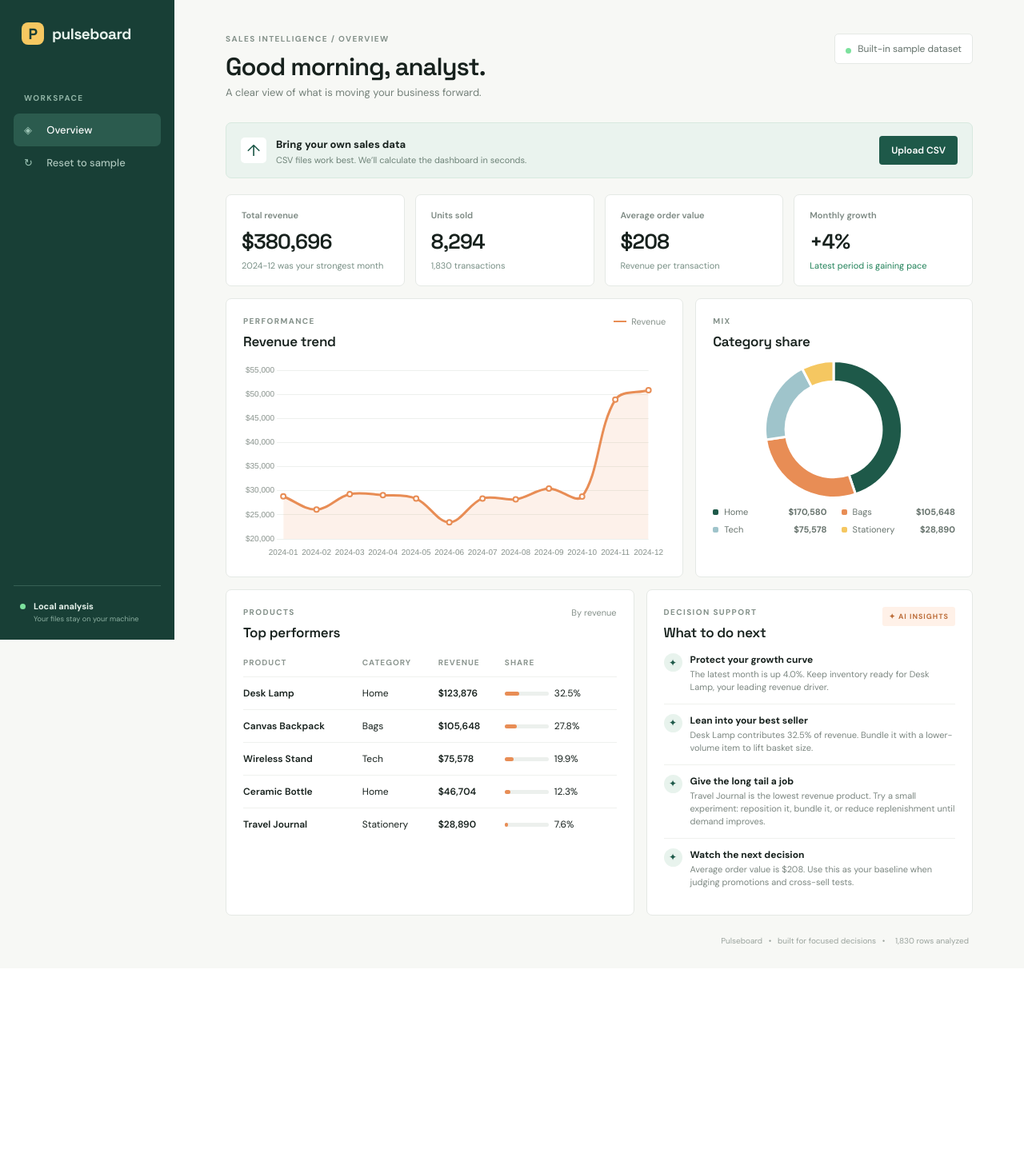
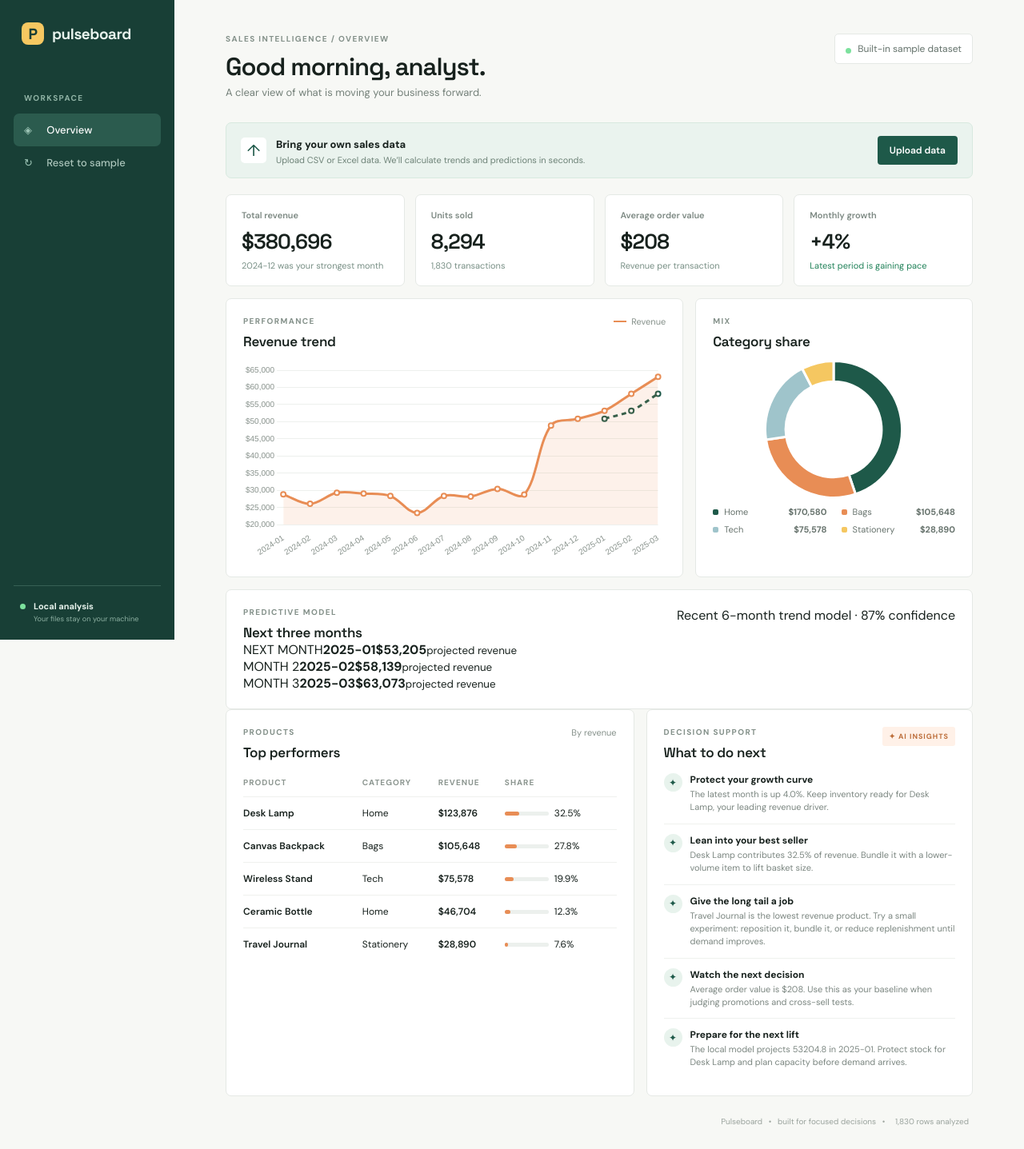
Before and after one commit to saikiran525/pulseboard-sales-dashboard, a Flask app: page / in a window 1280 px wide. Shown: the whole page at 80% size. Before the commit the page ends 1183 px from the top, so only its background shows below. Run offline with Flask 3, Linux system fonts and the light colour scheme.

Commit message:
Add Excel forecasting and cloud deployment

```diff
--- a/app.py
+++ b/app.py
@@ -1,3 +1,4 @@
+import os
 from pathlib import Path
 
 import numpy as np
@@ -7,6 +8,7 @@
 app = Flask(__name__)
 
 REQUIRED_COLUMNS = {"date", "product", "quantity"}
+SUPPORTED_EXTENSIONS = {".csv", ".xlsx"}
 COLUMN_ALIASES = {
     "order_date": "date",
     "transaction_date": "date",
@@ -64,6 +66,50 @@
     return round(float(value), 2)
 
 
+def forecast_revenue(monthly, periods=3):
+    """Forecast monthly revenue with a local trend model and a confidence score."""
+    history = monthly["revenue"].astype(float).to_numpy()
+    if len(history) == 0:
+        return [], 0, "Insufficient history"
+
+    window = min(len(history), 6)
+    recent = history[-window:]
+    if len(recent) == 1:
+        slope = 0
+        intercept = recent[0]
+        baseline = recent[-1]
+    else:
+        x_values = np.arange(len(recent), dtype=float)
+        slope, intercept = np.polyfit(x_values, recent, 1)
+        baseline = intercept + slope * (len(recent) - 1)
+
+    fitted = intercept + slope * np.arange(len(recent))
+    error = float(np.mean(np.abs(recent - fitted)))
+    scale = max(float(np.mean(recent)), 1)
+    confidence = int(np.clip(100 - (error / scale * 100), 35, 96))
+    last_month = pd.Period(monthly.iloc[-1]["month"], freq="M")
+    predictions = []
+    for offset in range(1, periods + 1):
+        predicted = max(0, baseline + slope * offset)
+        predictions.append({"month": str(last_month + offset), "revenue": money(predicted)})
+    direction = "rising" if slope > scale * 0.02 else "falling" if slope < -scale * 0.02 else "steady"
+    return predictions, confidence, direction
+
+
+def load_upload(upload):
+    extension = Path(upload.filename).suffix.lower()
+    if extension not in SUPPORTED_EXTENSIONS:
+        raise ValueError("Upload a CSV or Excel workbook (.xlsx) file.")
+    if extension == ".xlsx":
+        workbook = pd.ExcelFile(upload)
+        for sheet in workbook.sheet_names:
+            frame = pd.read_excel(workbook, sheet_name=sheet)
+            if not frame.dropna(how="all").empty:
+                return frame, f"{upload.filename} / {sheet}"
+        raise ValueError("The Excel workbook does not contain a non-empty sheet.")
+    return pd.read_csv(upload), upload.filename
+
+
 def analyze(frame):
     frame = prepare_data(frame)
     frame["month"] = frame["date"].dt.to_period("M").astype(str)
@@ -72,6 +118,7 @@
     products = frame.groupby(["product", "category"], as_index=False).agg(revenue=("revenue", "sum"), units=("quantity", "sum"), orders=("product", "size"))
     products = products.sort_values("revenue", ascending=False)
     categories = frame.groupby("category", as_index=False).agg(revenue=("revenue", "sum"), units=("quantity", "sum")).sort_values("revenue", ascending=False)
+    forecast, confidence, forecast_direction = forecast_revenue(monthly)
 
     total_revenue = frame["revenue"].sum()
     best_month = monthly.loc[monthly["revenue"].idxmax()]
@@ -88,10 +135,20 @@
         weakest = products.iloc[-1]
         suggestions.append({"type": "insight", "title": "Give the long tail a job", "body": f"{weakest['product']} is the lowest revenue product. Try a small experiment: reposition it, bundle it, or reduce replenishment until demand improves."})
     suggestions.append({"type": "tip", "title": "Watch the next decision", "body": f"Average order value is ${avg_order:,.0f}. Use this as your baseline when judging promotions and cross-sell tests."})
+    if forecast:
+        next_month = forecast[0]
+        if forecast_direction == "rising":
+            suggestions.append({"type": "forecast", "title": "Prepare for the next lift", "body": f"The local model projects {money(next_month['revenue'])} in {next_month['month']}. Protect stock for {top_product['product']} and plan capacity before demand arrives."})
+        elif forecast_direction == "falling":
+            suggestions.append({"type": "warning", "title": "Act before the slowdown", "body": f"The local model points to {money(next_month['revenue'])} in {next_month['month']}. Test a targeted offer and check inventory on your strongest products now."})
+        else:
+            suggestions.append({"type": "forecast", "title": "Plan around a steady baseline", "body": f"The local model projects {money(next_month['revenue'])} in {next_month['month']}. Use this baseline to evaluate campaign and pricing experiments."})
 
     return {
         "summary": {"revenue": money(total_revenue), "units": int(frame["quantity"].sum()), "orders": int(len(frame)), "avg_order": money(avg_order), "growth": round(latest_growth, 1), "best_month": best_month["month"], "top_product": top_product["product"]},
         "monthly": [{"month": row.month, "revenue": money(row.revenue), "units": int(row.units), "growth": round(float(row.growth), 1)} for row in monthly.itertuples()],
+        "forecast": forecast,
+        "forecast_meta": {"confidence": confidence, "direction": forecast_direction, "method": "Recent 6-month trend model"},
         "products": [{"product": row.product, "category": row.category, "revenue": money(row.revenue), "units": int(row.units), "orders": int(row.orders), "share": round(row.revenue / total_revenue * 100, 1)} for row in products.head(8).itertuples()],
         "categories": [{"category": row.category, "revenue": money(row.revenue), "units": int(row.units)} for row in categories.itertuples()],
         "suggestions": suggestions,
@@ -108,8 +165,7 @@
 def api_analyze():
     try:
         if "file" in request.files and request.files["file"].filename:
-            frame = pd.read_csv(request.files["file"])
-            source = request.files["file"].filename
+            frame, source = load_upload(request.files["file"])
         else:
             frame = demo_data()
             source = "Built-in sample dataset"
@@ -121,4 +177,4 @@
 
 
 if __name__ == "__main__":
-    app.run(debug=True, port=5000)
+    app.run(debug=os.environ.get("FLASK_DEBUG", "1") == "1", host="0.0.0.0", port=int(os.environ.get("PORT", "5000")))
--- a/requirements.txt
+++ b/requirements.txt
@@ -1,3 +1,5 @@
 Flask>=3.0.0
 pandas>=2.0.0
 numpy>=1.24.0
+openpyxl>=3.1.0
+gunicorn>=21.2.0; sys_platform != "win32"
--- a/static/app.js
+++ b/static/app.js
@@ -23,12 +23,16 @@
   ].map(([label, value, foot, state]) => `<div class="metric"><div class="metric-label">${label}</div><div class="metric-value">${value}</div><div class="metric-foot ${state}">${foot}</div></div>`).join('');
 
   if (trendChart) trendChart.destroy();
-  trendChart = new Chart(document.querySelector('#trendChart'), {type:'line', data:{labels:data.monthly.map(x=>x.month), datasets:[{data:data.monthly.map(x=>x.revenue), borderColor:'#e88d55', backgroundColor:'rgba(232,141,85,.12)', fill:true, tension:.35, pointRadius:3, pointBackgroundColor:'#fff', pointBorderWidth:2}]}, options:{responsive:true, maintainAspectRatio:false, plugins:{legend:{display:false}}, scales:{y:{border:{display:false},grid:{color:'#edf0ed'},ticks:{callback:v=>money(v),font:{size:10},color:'#87918b'}},x:{border:{display:false},grid:{display:false},ticks:{font:{size:10},color:'#87918b'}}}}});
+  const actualMonths = data.monthly.map(x=>x.month);
+  const forecastMonths = data.forecast.map(x=>x.month);
+  trendChart = new Chart(document.querySelector('#trendChart'), {type:'line', data:{labels:[...actualMonths, ...forecastMonths], datasets:[{label:'Revenue', data:[...data.monthly.map(x=>x.revenue), ...data.forecast.map(x=>x.revenue)], borderColor:'#e88d55', backgroundColor:'rgba(232,141,85,.12)', fill:true, tension:.35, pointRadius:3, pointBackgroundColor:'#fff', pointBorderWidth:2},{label:'Prediction', data:[...data.monthly.map(()=>null), data.monthly.at(-1)?.revenue ?? null, ...data.forecast.map(x=>x.revenue)], borderColor:'#1e5949', borderDash:[6,5], backgroundColor:'transparent', fill:false, tension:.35, pointRadius:3, pointBackgroundColor:'#fff', pointBorderWidth:2}]}, options:{responsive:true, maintainAspectRatio:false, plugins:{legend:{display:false}}, scales:{y:{border:{display:false},grid:{color:'#edf0ed'},ticks:{callback:v=>money(v),font:{size:10},color:'#87918b'}},x:{border:{display:false},grid:{display:false},ticks:{font:{size:10},color:'#87918b'}}}}});
 
   if (categoryChart) categoryChart.destroy();
   categoryChart = new Chart(document.querySelector('#categoryChart'), {type:'doughnut', data:{labels:data.categories.map(x=>x.category), datasets:[{data:data.categories.map(x=>x.revenue), backgroundColor:palette, borderWidth:3, borderColor:'#fff'}]}, options:{responsive:true, maintainAspectRatio:false, cutout:'70%', plugins:{legend:{display:false}}}});
   document.querySelector('#categoryLegend').innerHTML = data.categories.map((x,i)=>`<div><span><i style="background:${palette[i%palette.length]}"></i>${x.category}</span><strong>${money(x.revenue)}</strong></div>`).join('');
   document.querySelector('#productsBody').innerHTML = data.products.map(x=>`<tr><td>${x.product}</td><td>${x.category}</td><td>${money(x.revenue)}</td><td><span class="share-bar"><b style="width:${Math.min(x.share,100)}%"></b></span>${x.share}%</td></tr>`).join('');
+  document.querySelector('#forecastMeta').textContent = `${data.forecast_meta.method} · ${data.forecast_meta.confidence}% confidence`;
+  document.querySelector('#forecastCards').innerHTML = data.forecast.map((x, i) => `<div class="forecast-card"><span>${i === 0 ? 'NEXT MONTH' : `MONTH ${i + 1}`}</span><strong>${x.month}</strong><b>${money(x.revenue)}</b><small>projected revenue</small></div>`).join('');
   document.querySelector('#suggestions').innerHTML = data.suggestions.map(x=>`<div class="suggestion ${x.type}"><div class="suggestion-icon">${x.type === 'warning' ? '!' : '✦'}</div><div><div class="suggestion-title">${x.title}</div><div class="suggestion-body">${x.body}</div></div></div>`).join('');
 }
 
--- a/templates/index.html
+++ b/templates/index.html
@@ -20,13 +20,14 @@
   </aside>
   <main class="main-content">
     <header class="topbar"><div><p class="eyebrow">SALES INTELLIGENCE / OVERVIEW</p><h1>Good morning, analyst.</h1><p class="muted">A clear view of what is moving your business forward.</p></div><div class="date-chip"><span class="live-dot"></span><span id="datasetName">Sample dataset</span></div></header>
-    <section class="upload-strip"><div class="upload-copy"><div class="upload-icon">↑</div><div><strong>Bring your own sales data</strong><p>CSV files work best. We’ll calculate the dashboard in seconds.</p></div></div><label class="upload-button">Upload CSV<input type="file" id="fileInput" accept=".csv,text/csv"></label></section>
+    <section class="upload-strip"><div class="upload-copy"><div class="upload-icon">↑</div><div><strong>Bring your own sales data</strong><p>Upload CSV or Excel data. We’ll calculate trends and predictions in seconds.</p></div></div><label class="upload-button">Upload data<input type="file" id="fileInput" accept=".csv,.xlsx,text/csv,application/vnd.openxmlformats-officedocument.spreadsheetml.sheet"></label></section>
     <div id="errorBox" class="error-box" hidden></div>
     <section class="metrics-grid" id="metricGrid"></section>
     <section class="dashboard-grid">
       <article class="panel trend-panel"><div class="panel-heading"><div><p class="eyebrow">PERFORMANCE</p><h2>Revenue trend</h2></div><div class="legend"><span class="legend-line"></span>Revenue</div></div><div class="chart-wrap"><canvas id="trendChart"></canvas></div></article>
       <article class="panel category-panel"><div class="panel-heading"><div><p class="eyebrow">MIX</p><h2>Category share</h2></div></div><div class="chart-wrap donut-wrap"><canvas id="categoryChart"></canvas></div><div id="categoryLegend" class="category-legend"></div></article>
     </section>
+    <section class="panel forecast-panel"><div class="panel-heading"><div><p class="eyebrow">PREDICTIVE MODEL</p><h2>Next three months</h2></div><div id="forecastMeta" class="forecast-meta"></div></div><div id="forecastCards" class="forecast-cards"></div></section>
     <section class="lower-grid"><article class="panel products-panel"><div class="panel-heading"><div><p class="eyebrow">PRODUCTS</p><h2>Top performers</h2></div><span class="subtle-label">By revenue</span></div><div class="table-wrap"><table><thead><tr><th>Product</th><th>Category</th><th>Revenue</th><th>Share</th></tr></thead><tbody id="productsBody"></tbody></table></div></article><article class="panel suggestions-panel"><div class="panel-heading"><div><p class="eyebrow">DECISION SUPPORT</p><h2>What to do next</h2></div><span class="ai-badge">✦ AI INSIGHTS</span></div><div id="suggestions" class="suggestions"></div></article></section>
     <footer>Pulseboard <span>•</span> built for focused decisions <span>•</span> <span id="rowCount">0 rows analyzed</span></footer>
   </main>
```
Also changed, not shown: render.yaml (added, +7 -0 lines), README.md.
